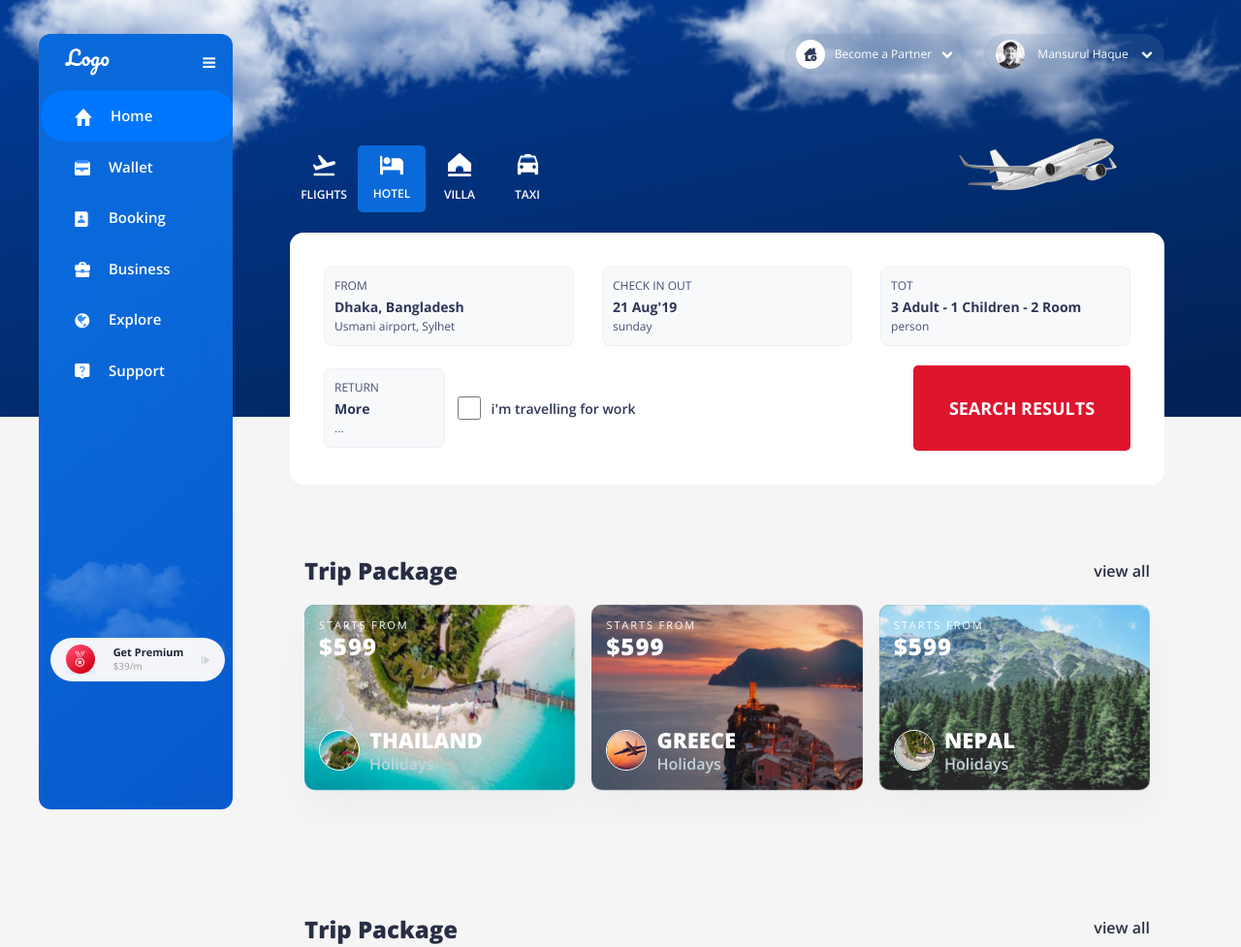
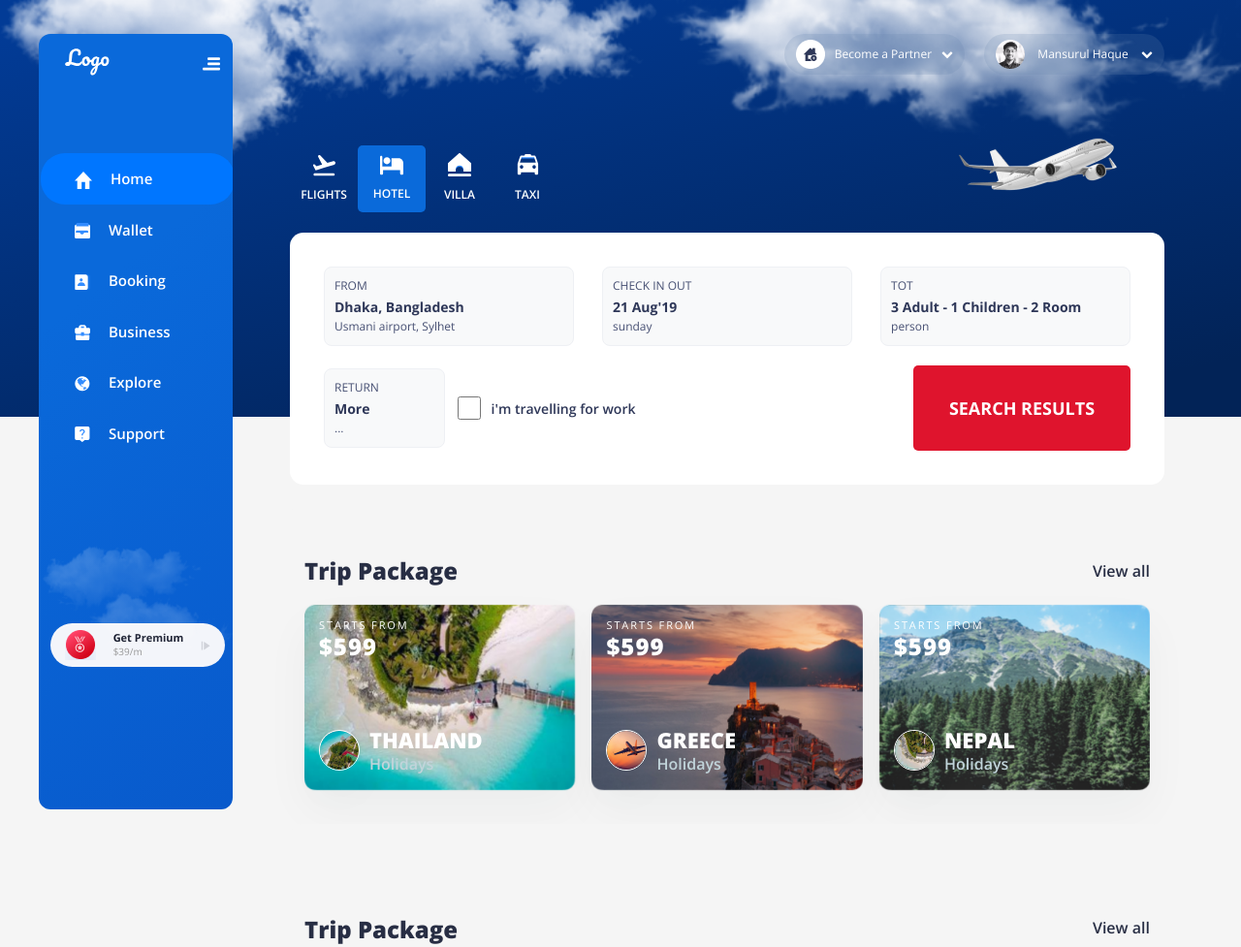
Before and after one commit to shafijahangeer/ateam-ui-test, a plain HTML site: page index.html in a window 1280 px wide. Shown: the top 977 px of the page at 97% size. Drawn offline with nearby package versions, Linux system fonts and the light colour scheme.

Commit message:
style-fix

```diff
--- a/assets/css/partials/_homepage.scss
+++ b/assets/css/partials/_homepage.scss
@@ -215,7 +215,7 @@
                             width: 100%;
                             height: 100%;
                             content: '';
-                            border-radius: 10px;
+                            border-radius: 14px;
                         }
 
                         .pic {
@@ -414,6 +414,7 @@
                         border: 0;
                         width: 138px;
                         height: 54px;
+                        font-weight: bold;
                         &:hover{
                             background: #DF142D;
                         }
--- a/assets/css/partials/_sidebar.scss
+++ b/assets/css/partials/_sidebar.scss
@@ -56,6 +56,7 @@
 
     .sidebar-brand {
         @extend .flex-between;
+        margin-bottom: 65px;
     }
 
     h1 {
@@ -103,7 +104,7 @@
         padding: 0 15px;
         @extend .flex-between;
         height: 45px;
-        margin-top: 250px;
+        // margin-top: 60%;
 
         .icon {
             img {
@@ -209,6 +210,11 @@
         position: relative;
         margin-right: 0;
     }
+    .sidebar-nav{
+        .premium-btn-box{
+            margin-top: 90%;
+        }
+    }
 }
 
 @media(min-width:768px) {
@@ -247,6 +253,11 @@
         position: relative;
         margin-right: 0;
     }
+    .sidebar-nav{
+        .premium-btn-box{
+            margin-top: 90%;
+        }
+    }
 }
 
 @media(min-width:1024px) {
@@ -255,4 +266,9 @@
         left: 40px;
         top: 35px;
     }
+    .sidebar-nav{
+        .premium-btn-box{
+            margin-top: 85%;
+        }
+    }
 }
--- a/index.html
+++ b/index.html
@@ -55,8 +55,12 @@
                                                         fill="white" />
                                                 </svg></a>
                                         </h1>
-                                        <a href="#menu-toggle" id="menu-toggle"> <i class="fa fa-bars"
-                                                aria-hidden="true" aria-hidden="true"></i> </a>
+                                        <a href="#menu-toggle" id="menu-toggle"> <svg width="18" height="14" viewBox="0 0 18 14" fill="none" xmlns="http://www.w3.org/2000/svg">
+                                            <path d="M5.00003 1.55265C5.00003 0.862295 5.55967 0.30265 6.25003 0.30265H16.75C17.4404 0.30265 18 0.862294 18 1.55265V1.68422C18 2.37458 17.4404 2.93422 16.75 2.93422H6.25003C5.55968 2.93422 5.00003 2.37458 5.00003 1.68422V1.55265Z" fill="white"/>
+                                            <path d="M5.00003 6.8158C5.00003 6.12544 5.55967 5.5658 6.25003 5.5658H16.75C17.4404 5.5658 18 6.12544 18 6.8158V6.94737C18 7.63772 17.4404 8.19737 16.75 8.19737H6.25003C5.55968 8.19737 5.00003 7.63772 5.00003 6.94737V6.8158Z" fill="white"/>
+                                            <path d="M3.8147e-05 12.0789C3.8147e-05 11.3886 0.559682 10.8289 1.25004 10.8289H16.75C17.4403 10.8289 18 11.3886 18 12.0789V12.2105C18 12.9009 17.4403 13.4605 16.75 13.4605H1.25004C0.559683 13.4605 3.8147e-05 12.9009 3.8147e-05 12.2105V12.0789Z" fill="white"/>
+                                            </svg>
+                                             </a>
 
                                     </li>
                                     <li>
@@ -363,7 +367,7 @@
                         <div class="trip-headings">
                             <h2 class="title" data-aos="fade-up" data-aos-duration="200">Trip Package</h2>
                             <div class="view-all-item" data-aos="fade-up" data-aos-duration="300">
-                                <a href="#" class="view-all-item">view all</a>
+                                <a href="#" class="view-all-item">View all</a>
                             </div>
                         </div>
                         <div class="trip-details">
@@ -438,7 +442,7 @@
                         <div class="best-offers-headings">
                             <h2 class="title" data-aos="fade-up" data-aos-duration="200">Trip Package</h2>
                             <div class="view-all-item">
-                                <a href="#" class="view-all-item" data-aos="fade-up" data-aos-duration="300">view
+                                <a href="#" class="view-all-item" data-aos="fade-up" data-aos-duration="300">View
                                     all</a>
                             </div>
                         </div>
```
Also changed, not shown: assets/css/style.css, 1 other file.
